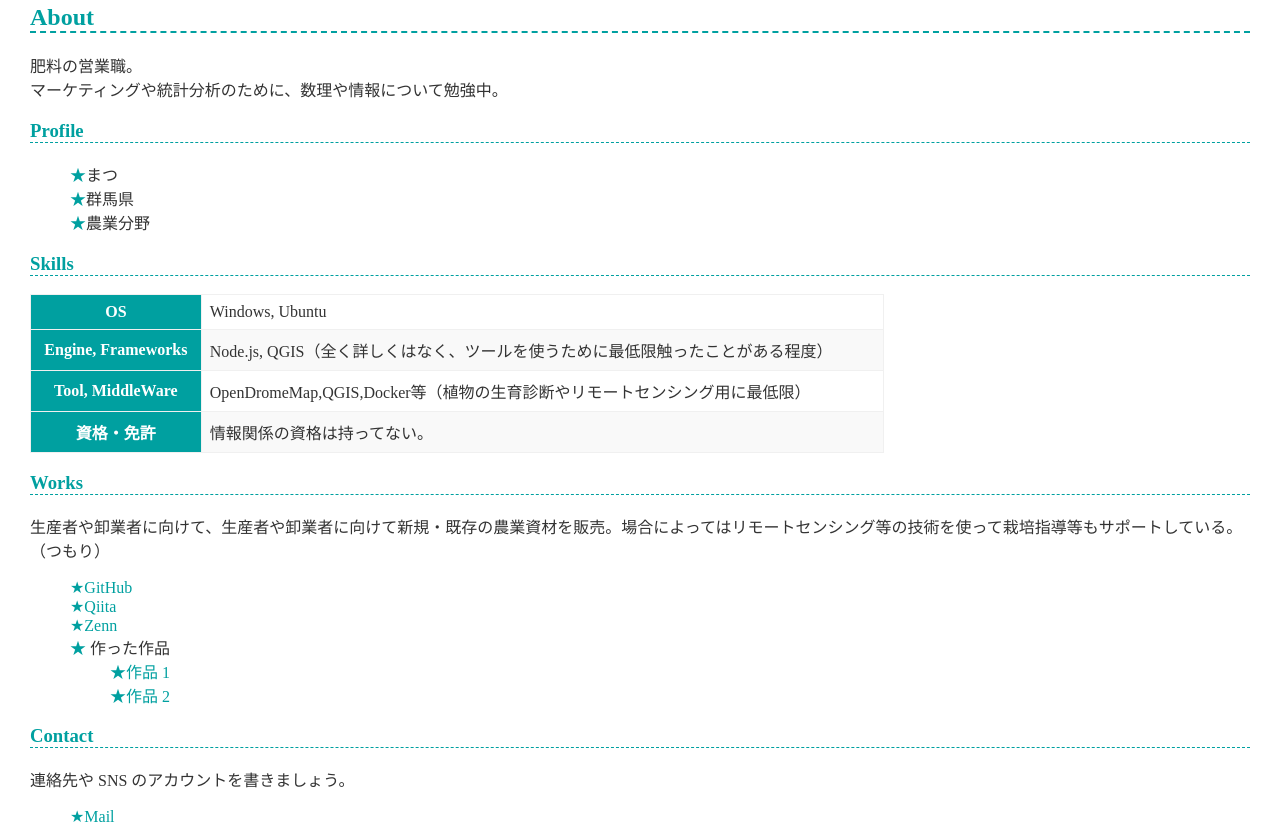
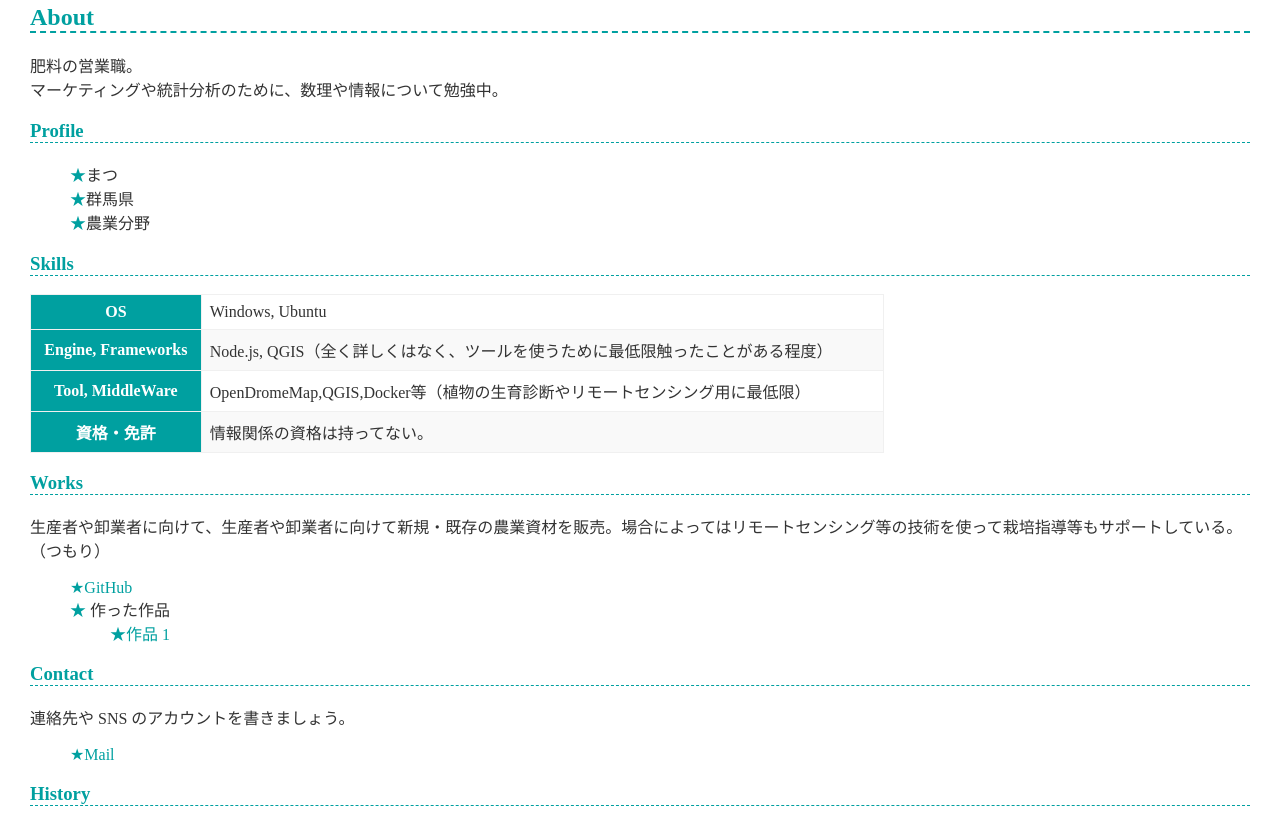
Before and after one commit to jacknicon/jacknicon.github.io, a plain HTML site: page index.html in a window 1280 px wide. Shown: the part 96-924 px from the top of the page. Drawn offline with Linux system fonts and the light colour scheme.

Commit message:
Update index.html

```diff
--- a/index.html
+++ b/index.html
@@ -43,14 +43,11 @@
     <h3>Works</h3>
     <p>生産者や卸業者に向けて、生産者や卸業者に向けて新規・既存の農業資材を販売。場合によってはリモートセンシング等の技術を使って栽培指導等もサポートしている。（つもり）</p>
     <ul>
-      <li><a href="https://github.com/">GitHub</a></li>
-      <li><a href="https://qiita.com/">Qiita</a></li>
-      <li><a href="https://zenn.dev/">Zenn</a></li>
+      <li><a href="https://github.com/jacknicon">GitHub</a></li>
       <li>
         作った作品
         <ul>
           <li><a href="https://example.com/">作品 1</a></li>
-          <li><a href="https://example.com/">作品 2</a></li>
         </ul>
       </li>
     </ul>
@@ -59,7 +56,6 @@
     <p>連絡先や SNS のアカウントを書きましょう。</p>
     <ul>
       <li><a href="mailto:251zs03400@student.zen.ac.jp">Mail</a></li>
-
     </ul>
 
     <h3>History</h3>
```
